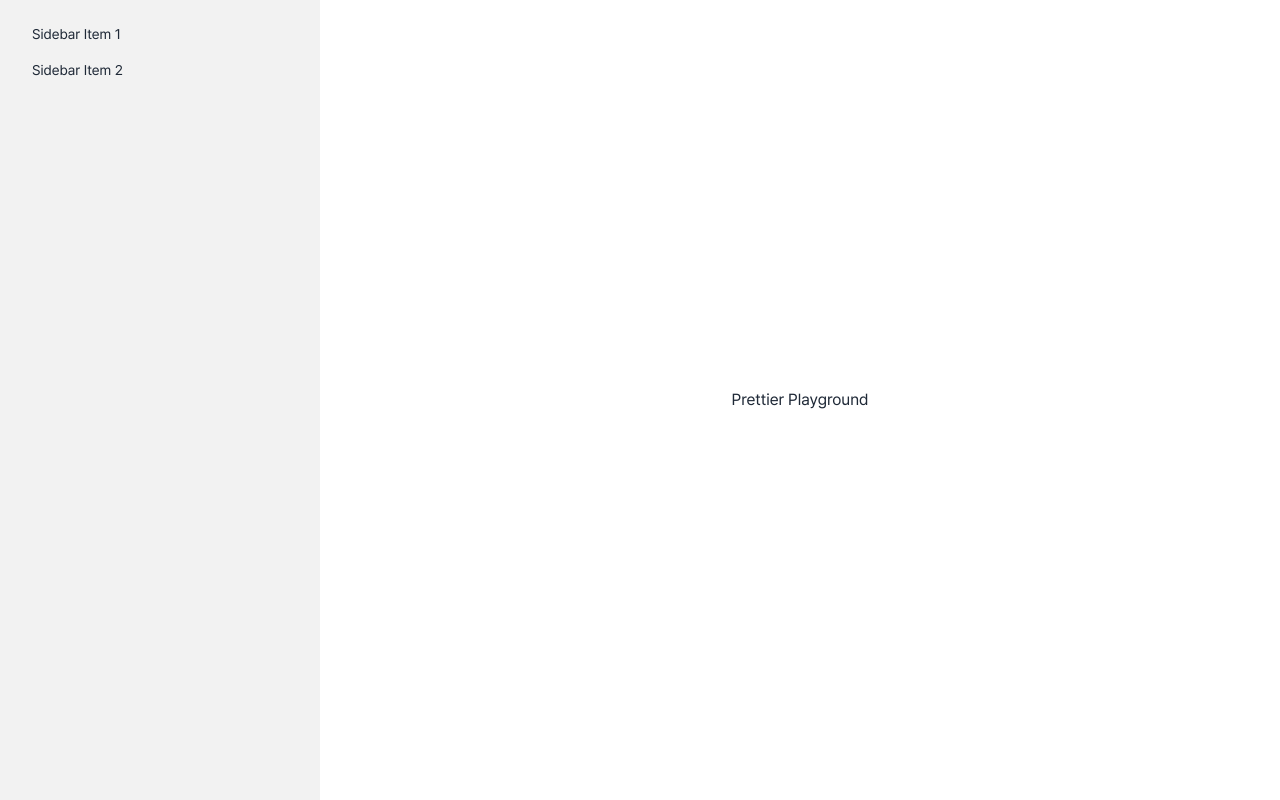
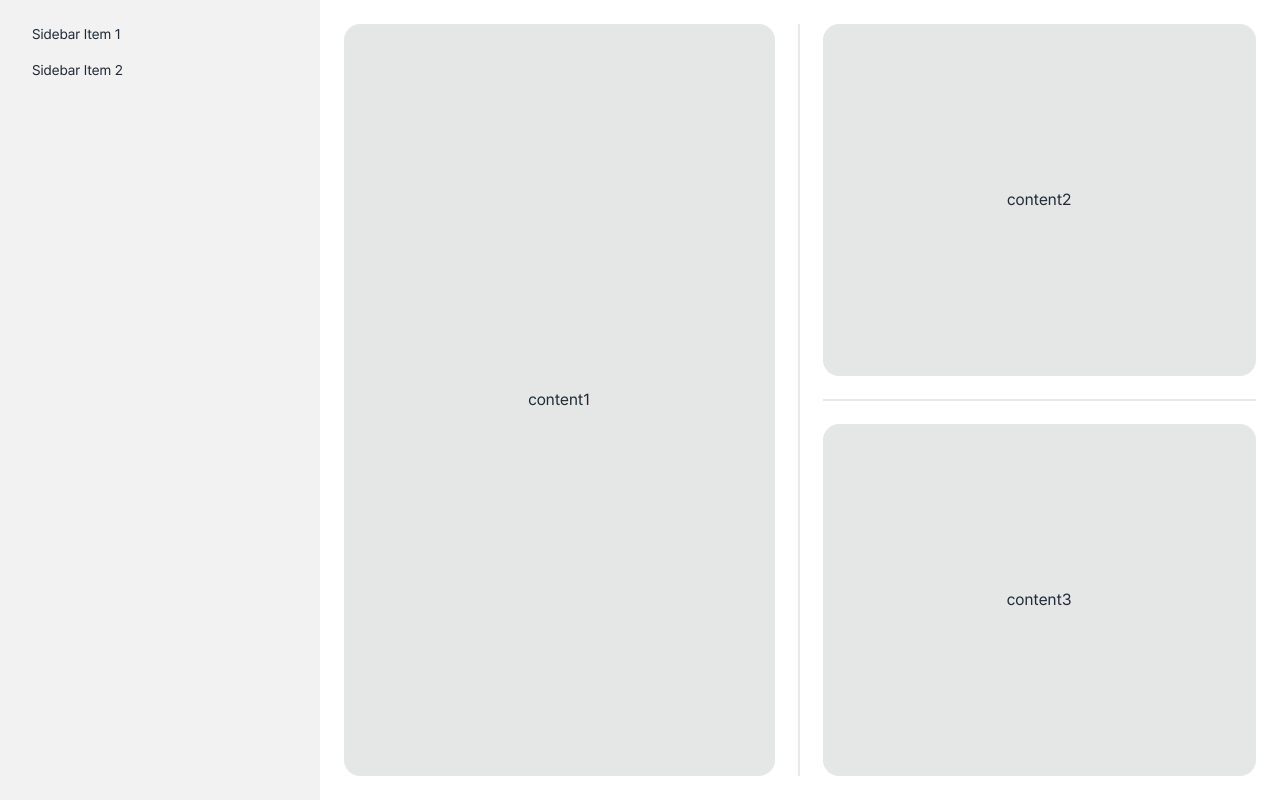
Before and after one commit to ony3000/prettier-playground, a Next.js app: page / in a window 1280 px wide. Built offline with nearby package versions, Linux system fonts and the light colour scheme.

Commit message:
Make layout

```diff
--- a/src/components/option-drawer/index.tsx
+++ b/src/components/option-drawer/index.tsx
@@ -10,7 +10,10 @@ export function OptionDrawer({
         type="checkbox"
         className="drawer-toggle"
       />
-      <div className="drawer-content flex flex-col items-center justify-center">
+      <div
+        className="drawer-content flex h-screen flex-col items-center
+          justify-center"
+      >
         {children}
       </div>
       <div className="drawer-side">
--- a/src/pages/index.tsx
+++ b/src/pages/index.tsx
@@ -21,7 +21,23 @@ export default function Home() {
         />
       </Head>
       <OptionDrawer>
-        <div>Prettier Playground</div>
+        <div className="flex h-full w-full p-6">
+          <div className="card grid flex-grow place-items-center bg-base-300">
+            content1
+          </div>
+          <div className="divider divider-horizontal" />
+          <div className="flex-grow">
+            <div className="flex h-full flex-col">
+              <div className="card grid flex-grow place-items-center bg-base-300">
+                content2
+              </div>
+              <div className="divider" />
+              <div className="card grid flex-grow place-items-center bg-base-300">
+                content3
+              </div>
+            </div>
+          </div>
+        </div>
       </OptionDrawer>
     </>
   );
```
